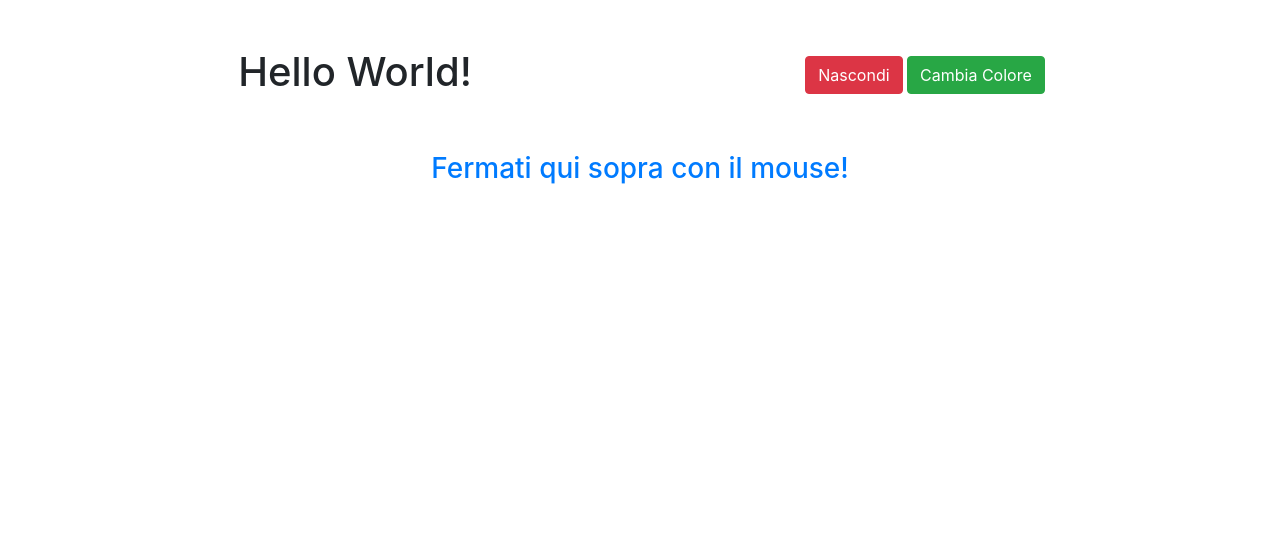
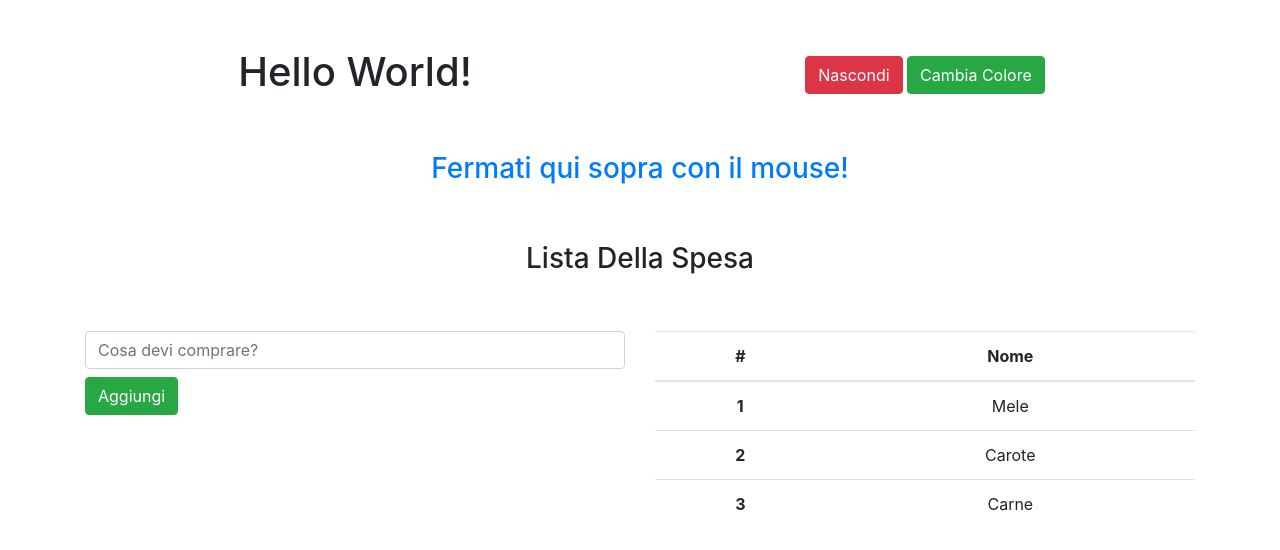
Before and after one commit to PierluigiBarocci/first-approach-vue.js, a plain HTML site: page index.html in a window 1280 px wide. Drawn offline with nearby package versions, Linux system fonts and the light colour scheme.

Commit message:
Lista della spesa con v-for(item, index) e aggiunto @keypress

```diff
--- a/index.html
+++ b/index.html
@@ -28,6 +28,31 @@
                     </h3>
                 </div>
             </div>
+            <div class="row">
+                <div class="col-sm-12 my-5">
+                    <h3>Lista Della Spesa</h3>
+                </div>
+                <div class="col-sm-6 text-left">
+                    <input v-model="newItem" @keypress.13="addItem" class="form-control" type="text" placeholder="Cosa devi comprare?">
+                    <a href="#" @click="addItem" class="btn btn-success mt-2">Aggiungi</a>
+                </div>
+                <div class="col-sm-6">
+                    <table class="table">
+                        <thead>
+                            <tr>
+                                <th scope="col">#</th>
+                                <th scope="col">Nome</th>
+                            </tr>
+                        </thead>
+                        <tbody>
+                            <tr v-for="(item, index) in items">
+                                <th scope="row">{{ index + 1 }}</th>
+                                <td>{{ item.text }}</td>
+                            </tr>
+                        </tbody>
+                    </table>
+                </div>
+            </div>
         </div>
     </div>
     <script src="main.js"></script>
--- a/main.js
+++ b/main.js
@@ -6,7 +6,19 @@ var app = new Vue({
         button_color: 'Cambia Colore',
         isVisible: true,
         isDark: true,
-        hover_message: 'Vue.js è magnifico!'
+        hover_message: 'Vue.js è magnifico!',
+        items : [
+            {
+                text: 'Mele'
+            },
+            {
+                text: 'Carote'
+            },
+            {
+                text: 'Carne'
+            },
+        ],
+        newItem : '',
     },
     methods: {
         toggleTitle() {
@@ -20,6 +32,12 @@ var app = new Vue({
         },
         toggleColor() {
             this.isDark = !this.isDark;
+        },
+        addItem() {
+            this.items.push({
+                text: this.newItem
+            });
+            this.newItem = '';
         }
     }
 })
```
